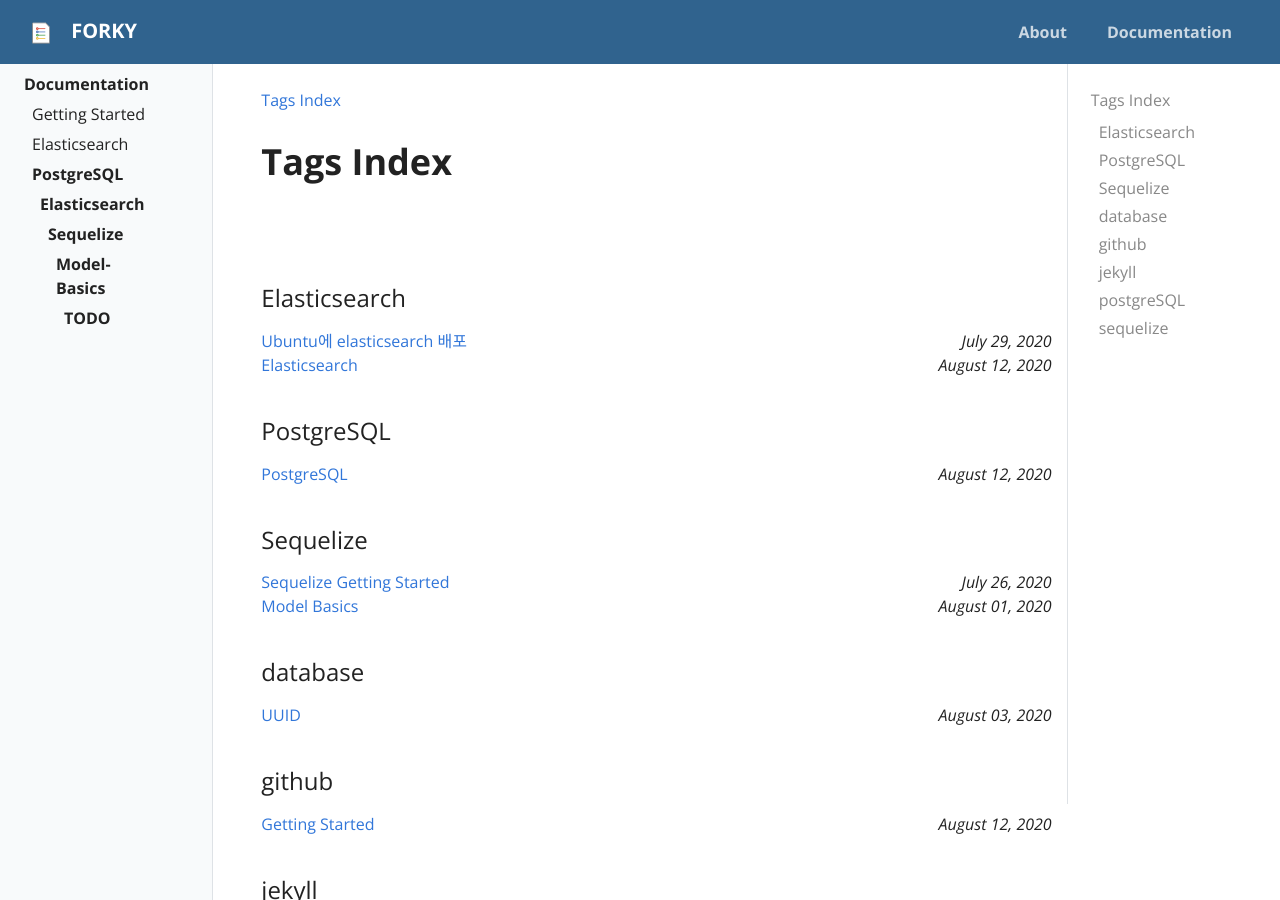
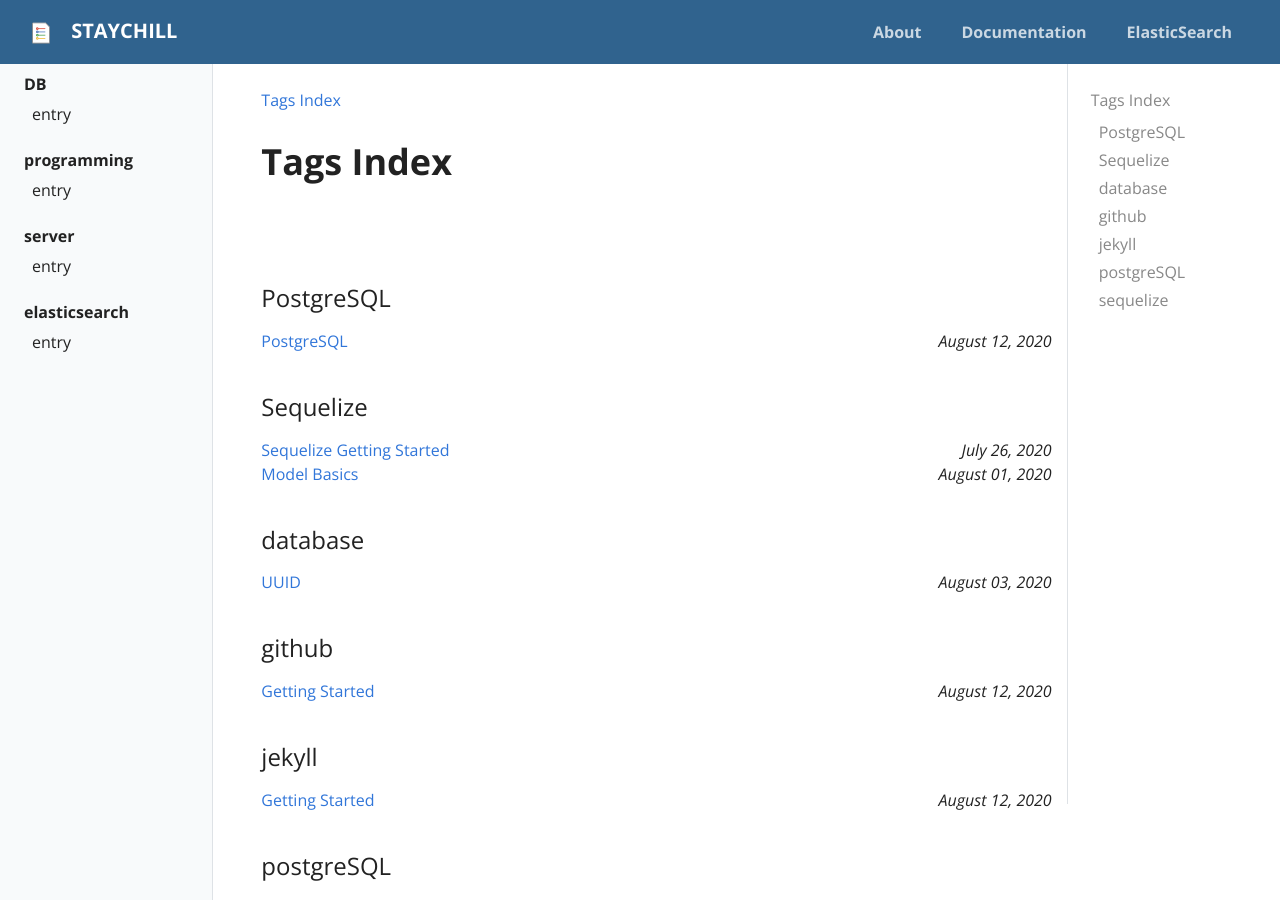
Before and after one commit to stay7/stay7.github.io, a Jekyll site: the page built from pages/tags.html, in a window 1280 px wide and 900 px high. Built offline with Jekyll 4.4.1, drawn with Linux system fonts in a browser that asks for light colours; some of the changed text lies outside the part shown.

Commit message:
Update toc.yml

```diff
--- a/_config.yml
+++ b/_config.yml
@@ -1,3 +1,5 @@
+# https://vsoch.github.io/docsy-jekyll/
+
 # Welcome to Jekyll!
 #
 # This config file is meant for settings that affect your whole blog, values
@@ -14,9 +16,9 @@
 # You can create any custom variable you would like, and they will be accessible
 # in the templates via {{ site.myvariable }}.
 
-title: forky
+title: stayChill
 email: codeLatte20@gmail.com
-author: forky
+author: stayChill
 description: > # this means to ignore newlines until "baseurl:"
   Write an awesome description for your new site here. You can edit this
   line in _config.yml. It will appear in your document head meta (for
@@ -52,7 +54,7 @@ logo_pixels: 34
 color: '#30638e'
 # color: "#8c1515" # primary color for header, buttons
 
-# Build settings
+# Conversion
 markdown: kramdown
 input: GFM
 
@@ -78,6 +80,9 @@ collections:
   docs:
     output: true
     permalink: /:collection/:path
+  elasticsearch:
+    output: false
+    permalink: /:collection/:path
 
 # Defaults
 defaults:
--- a/_data/navigation.yml
+++ b/_data/navigation.yml
@@ -2,3 +2,5 @@
   url: about
 - title: Documentation
   url: docs
+- title: ElasticSearch
+  url: elasticsearch
--- a/_data/toc.yml
+++ b/_data/toc.yml
@@ -1,44 +1,21 @@
-- title: Documentation
-  url: docs
+- title: 'DB'
+  url: 'docs/db'
   links:
-    - title: 'Getting Started'
-      url: 'docs/getting-started'
+    - title: 'entry'
+      url: 'docs/db'
 
-    - title: Elasticsearch
-      url: 'docs/elasticsearch'
-
-      #
-    # - title: Documentation
-    #   url: docs
-    #   links:
-    #     - title: 'Getting Started'
-    #       url: 'docs/getting-started'
-    #       children:
-    #         - title: Features
-    #           url: 'docs/getting-started#getting-started'
-    #         - title: Development
-    #           url: 'docs/getting-started#development'
-    #         - title: Customization
-    #           url: 'docs/getting-started#customization'
-    #     - title: 'Extras'
-    #       url: 'docs/extras'
-    #       children:
-    #         - title: Quizzes
-    #           url: 'docs/extras/example-quiz'
-    #     - title: 'About'
-    #       url: 'about'
-    #     - title: 'News'
-    #       url: 'news'
-    #     - title: GitHub Repository
-    #       external_url: https://www.github.com/vsoch/mkdocs-jekyll
-
-- title: PostgreSQL
-  url: 'docs/postgresql'
-- title: Elasticsearch
+- title: 'programming'
+  url: 'docs/programming'
+  links:
+    - title: 'entry'
+      url: 'docs/db'
+- title: 'server'
+  url: 'docs/server'
+  links:
+    - title: 'entry'
+      url: 'docs/db'
+- title: 'elasticsearch'
   url: 'docs/elasticsearch'
-- title: 'Sequelize'
-  url: 'docs/sequelize/getting-started'
-- title: 'Model-Basics'
-  url: 'docs/sequelize/model-basics'
-- title: 'TODO'
-  url: 'docs/private/todo'
+  links:
+    - title: 'entry'
+      url: 'docs/db'
--- a/_includes/sidebar.html
+++ b/_includes/sidebar.html
@@ -2,16 +2,15 @@
   <nav class="collapse td-sidebar-nav pt-2 pl-4" id="td-section-nav">
     {% for section in site.data.toc %}
     <ul class="td-sidebar-nav__section pr-md-3">
-            {% capture sectionUrl %}
-            {{ section.url | replace: "/", "" }}
-            {% endcapture %}
-            {% capture pageUrl %}
-            {{ page.url | replace: "/", "" }}
-            {% endcapture %}
+      {% capture sectionUrl %} {{ section.url | replace: "/", "" }} {%
+      endcapture %} {% capture pageUrl %} {{ page.url | replace: "/", "" }} {%
+      endcapture %}
 
       <li class="td-sidebar-nav__section-title">
-                <a href="{% if section.url %}{{ site.baseurl }}/{{ section.url }}{% else %}{{ section.external_url }}{% endif %}"
-                    class="align-left pl-0 pr-2 active td-sidebar-link td-sidebar-link__section">
+        <a
+          href="{% if section.url %}{{ site.baseurl }}/{{ section.url }}{% else %}{{ section.external_url }}{% endif %}"
+          class="align-left pl-0 pr-2 active td-sidebar-link td-sidebar-link__section"
+        >
           {{ section.title }}
         </a>
       </li>
@@ -21,29 +20,32 @@
           <ul class="td-sidebar-nav__section pr-md-3">
             {% for entry in section.links %}
             <li class="td-sidebar-nav__section-title">
-                            <a href="{% if entry.url %}{{ site.baseurl }}/{{ entry.url }}{% else %}{{ entry.external_url }}{% endif %}"
-                                class="align-left pl-0 pr-2 td-sidebar-link td-sidebar-link__section">
+              <a
+                href="{% if entry.url %}{{ site.baseurl }}/{{ entry.url }}{% else %}{{ entry.external_url }}{% endif %}"
+                class="align-left pl-0 pr-2 td-sidebar-link td-sidebar-link__section"
+              >
                 {{ entry.title }}
               </a>
             </li>
             {% if page.url contains entry.url or pageUrl == sectionUrl %}
             <ul>
               <li class="collapse show" id="{{ child.title | slugify }}">
-                                {% if entry.children %}
-                                {% for child in entry.children %}
-                                <a class="td-sidebar-link td-sidebar-link__page "
+                {% if entry.children %} {% for child in entry.children %}
+                <a
+                  class="td-sidebar-link td-sidebar-link__page"
                   id="m-{{ section.title | slugify }}-{{ entry.title | slugify }}-{{ child.title | slugify }}"
-                                    href="{% if child.url %}{{ site.baseurl }}/{{ child.url }}{% else %}{{ child.external_url }}{% endif %}">
+                  href="{% if child.url %}{{ site.baseurl }}/{{ child.url }}{% else %}{{ child.external_url }}{% endif %}"
+                >
                   {{ child.title }}
                 </a>
-                                {% endfor %}
-                                {% endif %}
+                {% endfor %} {% endif %}
               </li>
             </ul>
-                        {% endif %}
-                        {% endfor %}
+            {% endif %} {% endfor %}
           </ul>
-                    {% endif %}
-                    {% endfor %}
+        </li>
+      </ul>
+    </ul>
+    {% endif %} {% endfor %}
   </nav>
 </div>
--- a/assets/js/search.js
+++ b/assets/js/search.js
@@ -85,7 +85,7 @@ excluded_in_search: true
 
 		window.index = lunr(function () {
 			this.field("id");
-		this.field("title", {boost: 10});
+			this.field("title", { boost: 10 });
 			this.field("categories");
 			this.field("url");
 			this.field("content");
@@ -96,7 +96,7 @@ excluded_in_search: true
 			searchQueryEl = document.getElementById("search-query");
 
 		searchQueryEl.innerText = query;
-        if (query != ""){
+		if (query != "") {
 			searchQueryContainerEl.style.display = "inline";
 		}
 
```
Also changed, not shown: assets/js/main.js (+8 -8 lines), _elasticsearch/elasticsearch-ubuntu.md (renamed from _docs/elasticsearch/elasticsearch-ubuntu.md), _elasticsearch/index.md (renamed from _docs/elasticsearch/index.md), 1 other file. Lines whose indentation alone changed are shown as unchanged.
